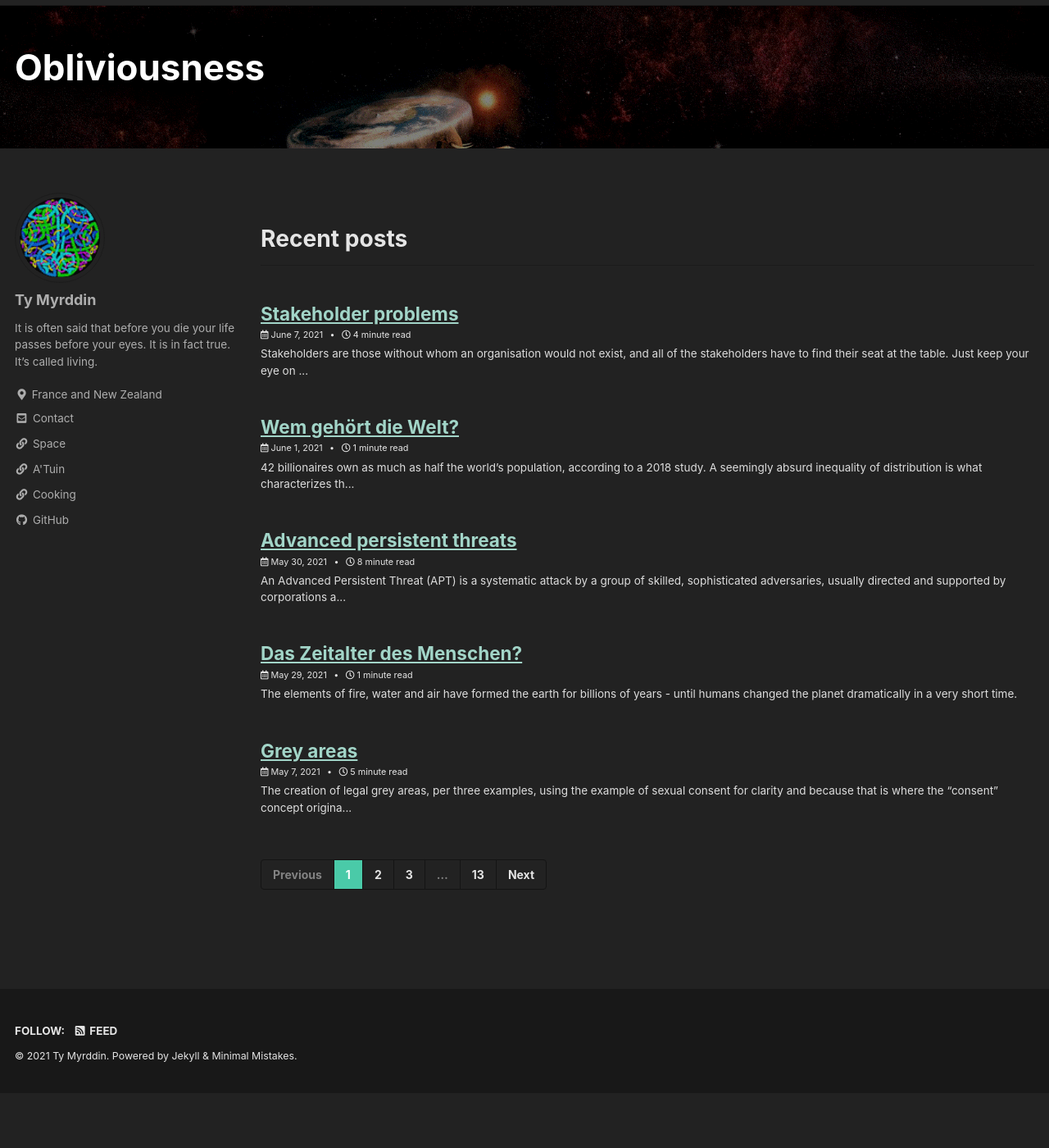
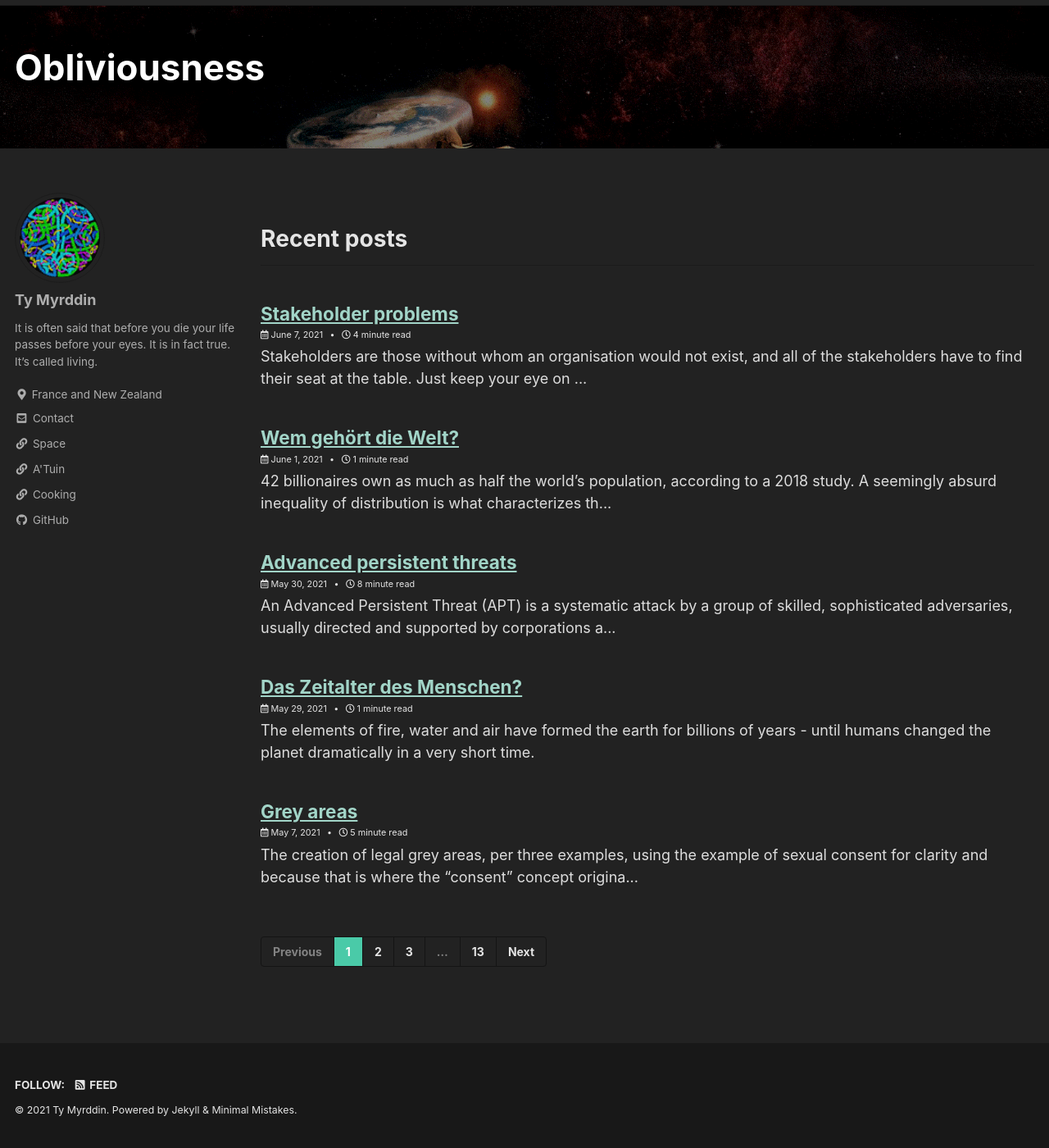
Before and after one commit to tymyrddin/tymyrddin.github.io, a Jekyll site: the page built from index.html, in a window 1280 px wide and 1400 px high, scrolled down 66 px. Shown: the whole window at 82% size. Built offline with Jekyll 4.4.1, drawn with Linux system fonts in a browser that asks for light colours; cached includes are drawn as plain includes; the list of posts is cut into pages by our own code; before the commit the page ends 1372 px from its top, so only the background shows below that.

Commit message:
Font size

```diff
--- a/assets/css/main.scss
+++ b/assets/css/main.scss
@@ -21,3 +21,8 @@ img[src*='#center'] {
 .archive__subtitle {
     font-size: 1.563em;
 }
+
+.archive__item-excerpt {
+    margin-top: 0;
+    font-size: 1em;
+}
```
